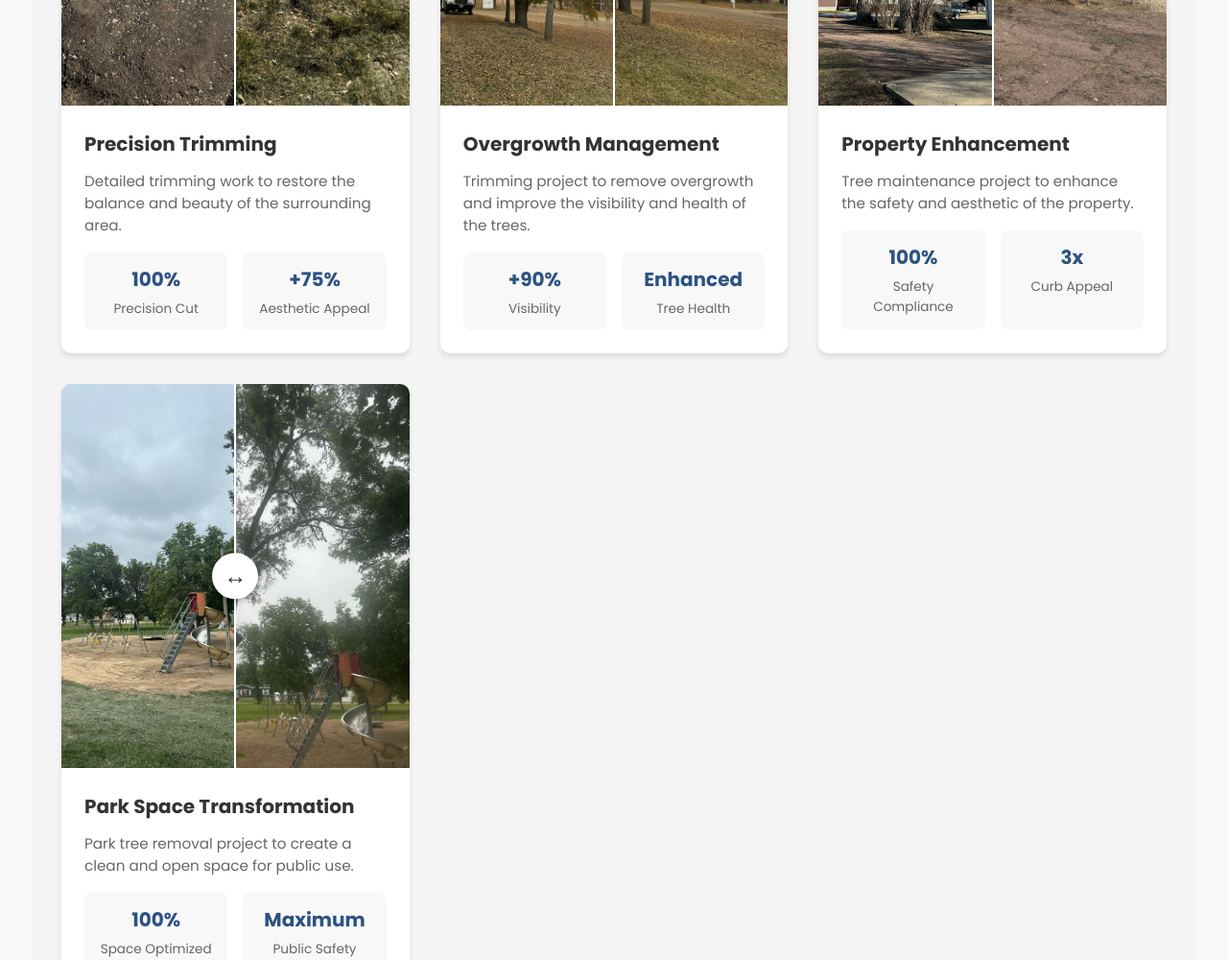
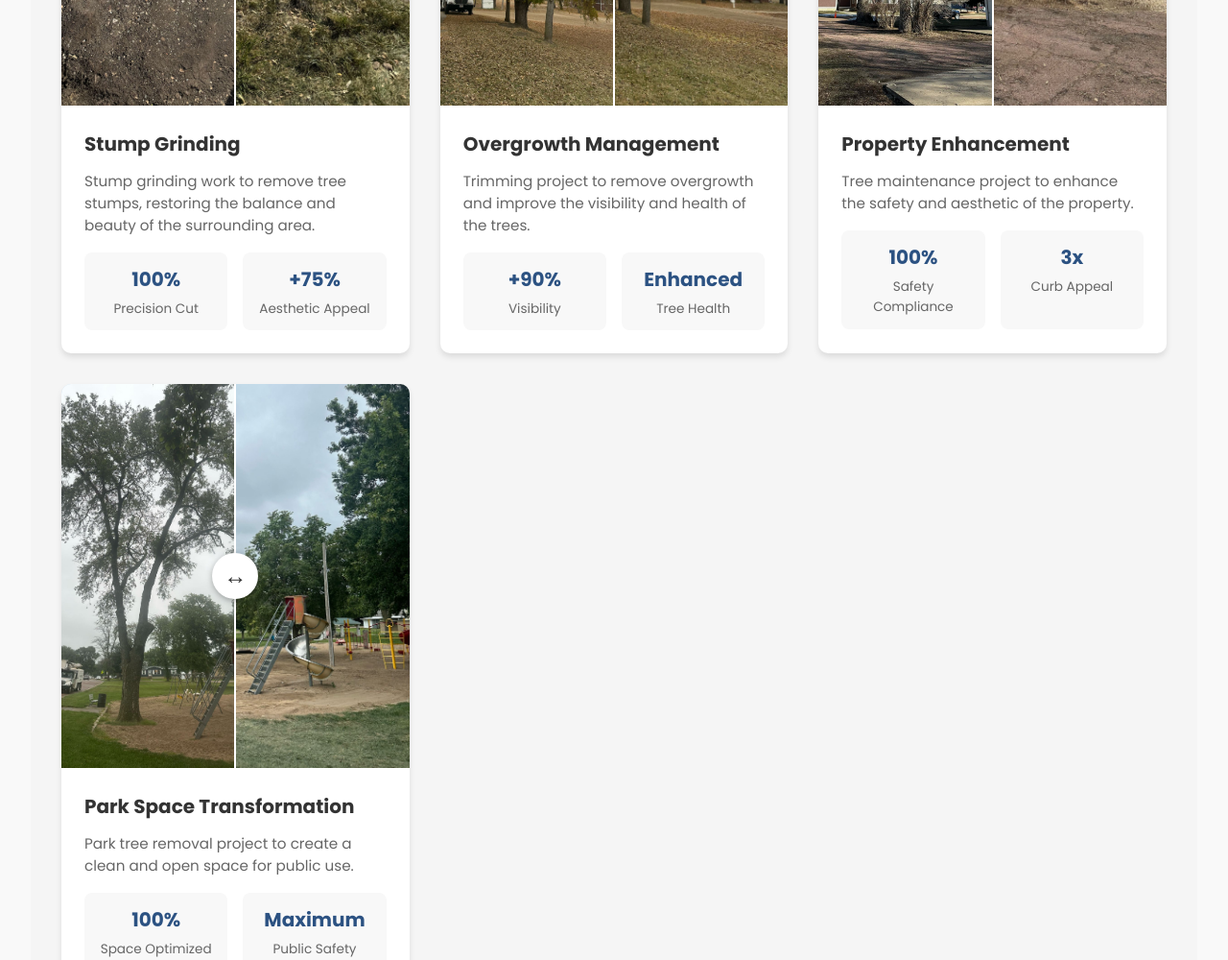
Before and after one commit to Kory-DeJong/Petrik_Tree_Service---Copy, a plain HTML site: page gallery.html in a window 1280 px wide. Shown: the part 2440-3440 px from the top of the page at 96% size. Drawn offline with Linux system fonts and the light colour scheme.

Commit message:
updated gallery

```diff
--- a/gallery.html
+++ b/gallery.html
@@ -255,8 +255,8 @@
                   <div class="handle"></div>
               </div>
               <div class="comparison-details">
-                  <h3>Precision Trimming</h3>
-                  <p>Detailed trimming work to restore the balance and beauty of the surrounding area.</p>
+                  <h3>Stump Grinding</h3>
+                  <p>Stump grinding work to remove tree stumps, restoring the balance and beauty of the surrounding area.</p>
                   <div class="comparison-stats">
                       <div class="stat-item">
                           <div class="stat-value">100%</div>
@@ -328,10 +328,10 @@
           <article class="comparison-item">
               <div class="comparison-slider">
                   <div class="before-image">
-                      <img src="assets/images/Logo-Pictures-Petrik/before-after/Tree-Removal-after-park.jpg" alt="Before Park Tree Removal">
+                      <img src="assets/images/Logo-Pictures-Petrik/before-after/After-Park-Removal.jpg" alt="Before Park Tree Removal">
                   </div>
                   <div class="after-image">
-                      <img src="assets/images/Logo-Pictures-Petrik/before-after/After-Park-Removal.jpg" alt="After Park Tree Removal">
+                      <img src="assets/images/Logo-Pictures-Petrik/before-after/Tree-Removal-after-park.jpg" alt="After Park Tree Removal">
                   </div>
                   <div class="handle"></div>
               </div>
```
